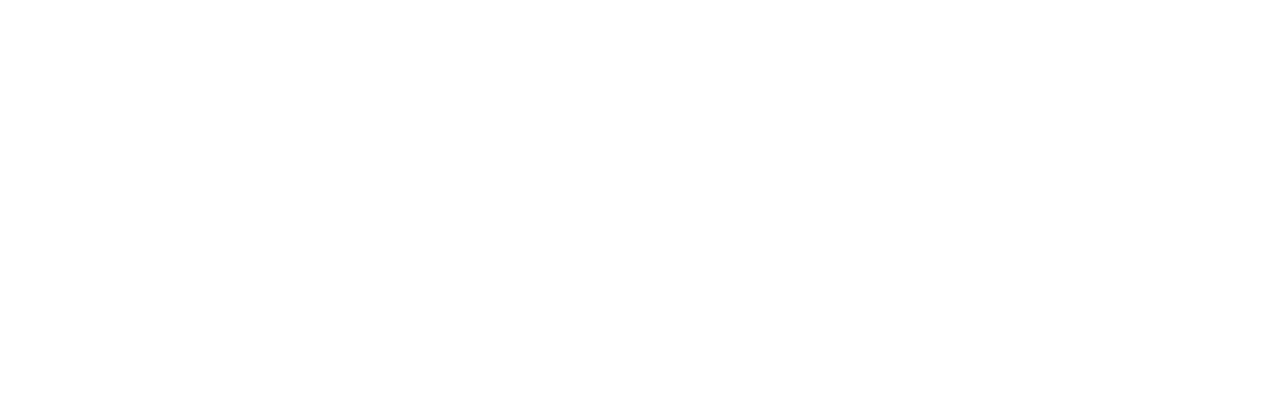
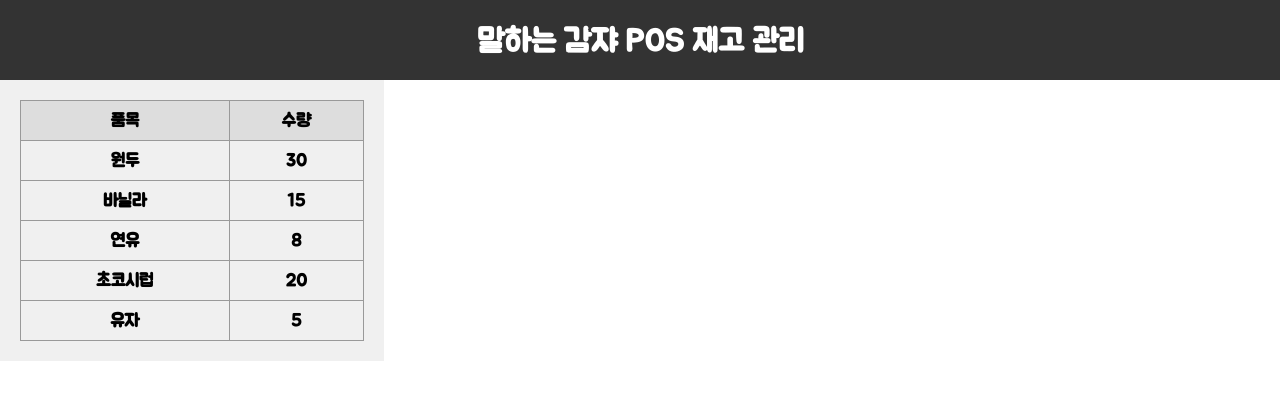
Before and after one commit to minju-sin/capstone, a React (Create React App) app in the folder frontend/: page /inventory in a window 1280 px wide. Before the commit this address had no page. Shown: the top 400 px of the page. Built offline with nearby package versions, Linux system fonts and the light colour scheme.

Commit message:
재고 inventory 왼쪽 디자인 변환 완료

```diff
--- a/frontend/src/App.js
+++ b/frontend/src/App.js
@@ -1,6 +1,7 @@
 import { BrowserRouter, Route, Routes } from 'react-router-dom';
 
 import MainPage from './components/page/MainPage';
+import InventoryPage from './components/page/InventoryPage';
 
 function App() {
   return (
@@ -9,6 +10,8 @@
                 {/* POS 재고 관리 (메인화면) */}
                 <Route path="/" element={<MainPage />} />
 
+                {/* POS 재고 화면 */}
+                <Route path="/inventory" element={<InventoryPage />} />
 
             </Routes>
         </BrowserRouter>
--- /dev/null
+++ b/frontend/src/components/page/InventoryPage.js
@@ -0,0 +1,24 @@
+import React from "react";
+import Header from "../ui/Header";
+import { StyledBody } from "../styles/HeaderCSS";
+import { StyledContainer } from "../styles/PosLeftCSS";
+import InvenLeft from "../ui/InvenLeft";
+
+
+function InventoryPage() {
+
+
+    return (
+    <StyledBody>
+      <Header/>
+
+        <StyledContainer class="container">
+
+            <InvenLeft/>
+
+        </StyledContainer>
+    </StyledBody>
+    );
+}
+
+export default InventoryPage;
--- /dev/null
+++ b/frontend/src/components/styles/InvenLeftCSS.js
@@ -0,0 +1,21 @@
+import styled from "styled-components";
+
+export const StyledLeftSection = styled.div`
+    width: 30%; /* 왼쪽 섹션의 너비를 30%로 설정. */
+    height: 100%;
+    box-sizing: border-box;
+    padding: 20px;
+    background-color: #f0f0f0;
+     overflow-y: auto; /* 스크롤 가능하도록 설정. */
+`;
+
+export const StyledInvenTable = styled.table`
+    width: 100%;
+    border-collapse: collapse;
+`
+
+export const StyledInvenThTd = styled.th`
+    padding: 10px;
+    border: 1px solid #999;
+    text-align: center;
+`;
--- /dev/null
+++ b/frontend/src/components/ui/InvenLeft.js
@@ -0,0 +1,41 @@
+import React from "react";
+import { StyledTr } from "../styles/PosLeftCSS";
+import { StyledLeftSection, StyledInvenTable, StyledInvenThTd } from "../styles/InvenLeftCSS";
+
+
+function InvenLeft() {
+
+
+    return (
+        <StyledLeftSection class="left-section">
+            <StyledInvenTable>
+                <StyledTr>
+                    <StyledInvenThTd style={{background: '#ddd'}}>품목</StyledInvenThTd>
+                    <StyledInvenThTd style={{background: '#ddd'}}>수량</StyledInvenThTd>
+                </StyledTr>
+                <StyledTr>
+                    <StyledInvenThTd>원두</StyledInvenThTd>
+                    <StyledInvenThTd>30</StyledInvenThTd>
+                </StyledTr>
+                <StyledTr>
+                    <StyledInvenThTd>바닐라</StyledInvenThTd>
+                    <StyledInvenThTd>15</StyledInvenThTd>
+                </StyledTr>
+                <StyledTr>
+                    <StyledInvenThTd>연유</StyledInvenThTd>
+                    <StyledInvenThTd>8</StyledInvenThTd>
+                </StyledTr>
+                <StyledTr>
+                    <StyledInvenThTd>초코시럽</StyledInvenThTd>
+                    <StyledInvenThTd>20</StyledInvenThTd>
+                </StyledTr>
+                <StyledTr>
+                    <StyledInvenThTd>유자</StyledInvenThTd>
+                    <StyledInvenThTd>5</StyledInvenThTd>
+                </StyledTr>
+            </StyledInvenTable>
+        </StyledLeftSection>
+    );
+}
+
+export default InvenLeft;
```
